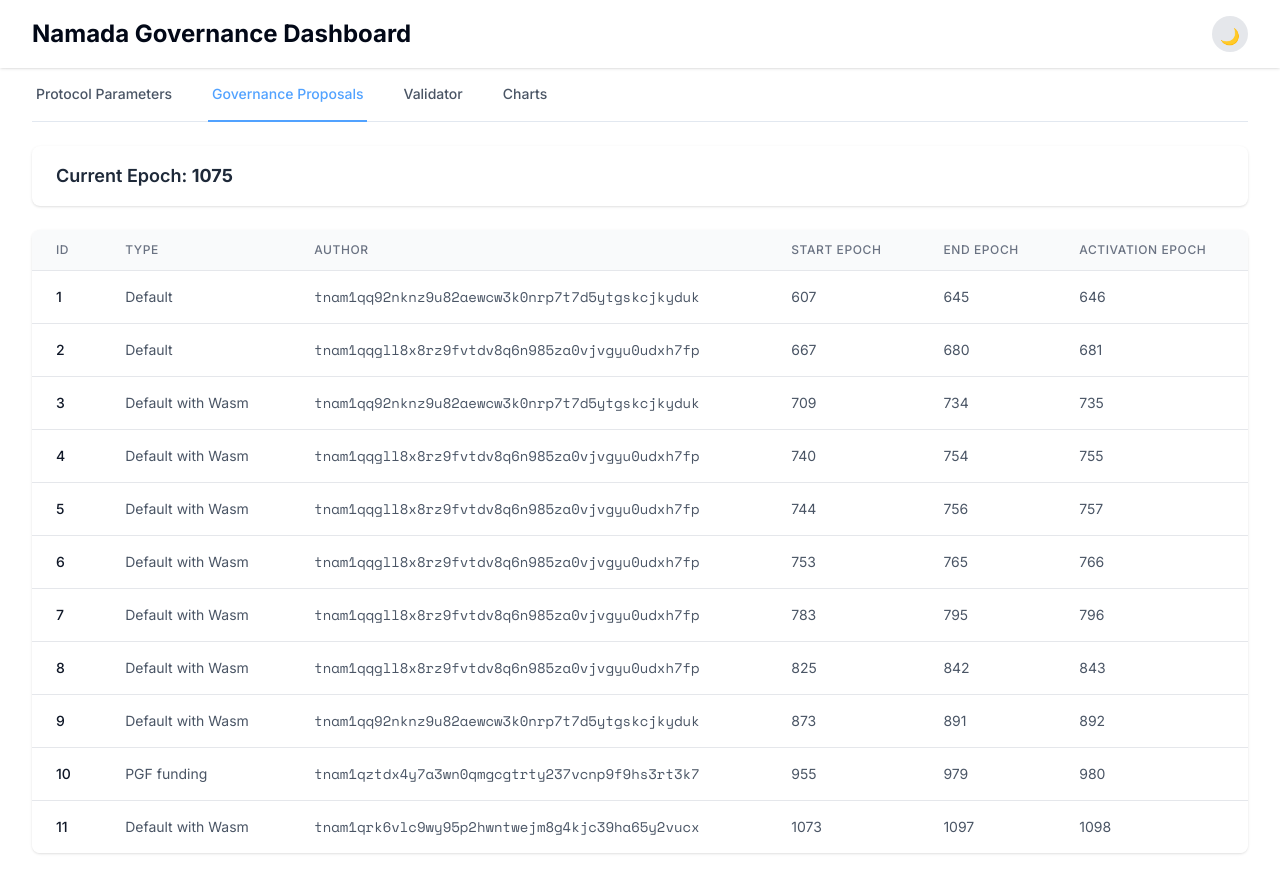
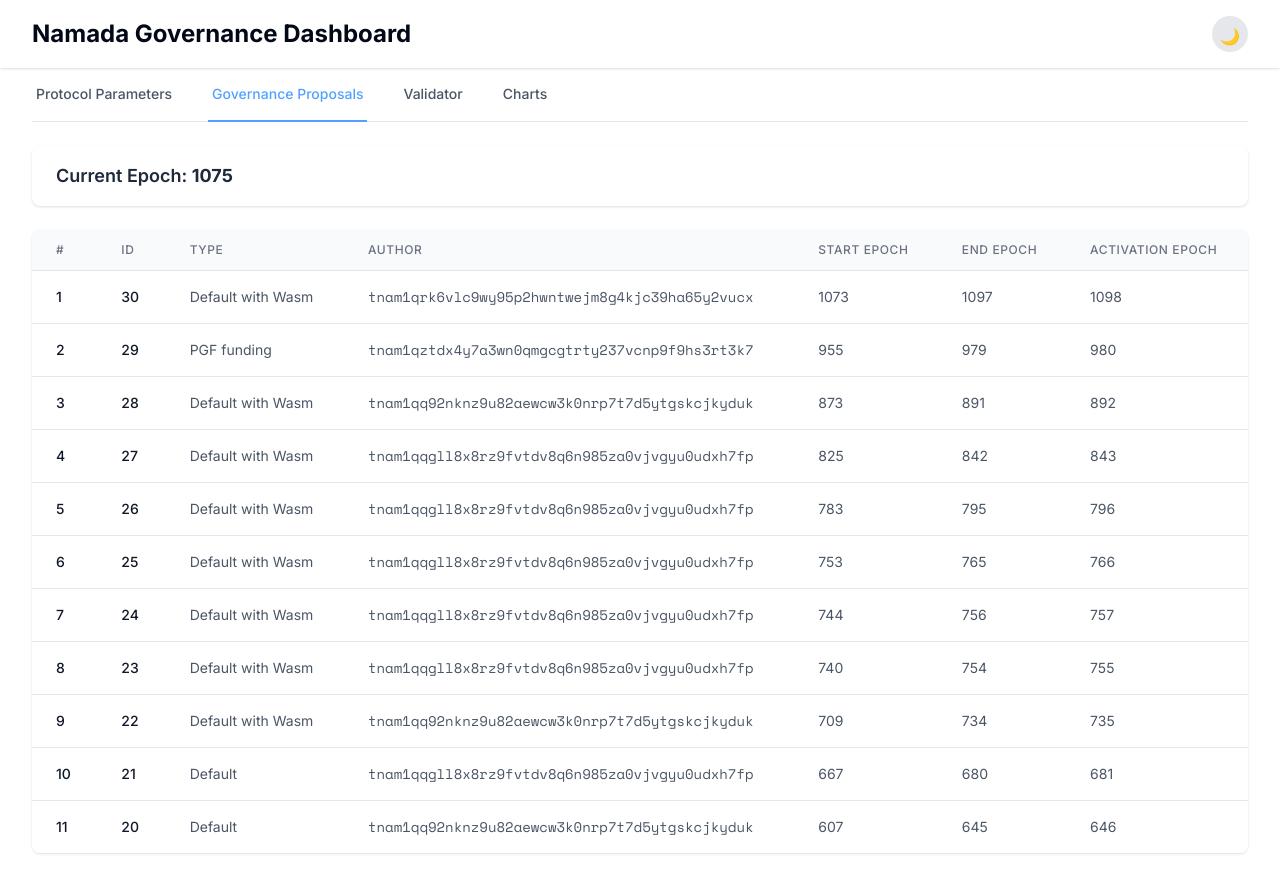
Before and after one commit to onajifortune/Namada, a React (Vite) app: page / in a window 1280 px wide. Both pictures are taken after a click on the button "Governance Proposals". Built offline with nearby package versions, Linux system fonts and the light colour scheme.

Commit message:
Ordered the proposal id

```diff
--- a/src/pages/Home.tsx
+++ b/src/pages/Home.tsx
@@ -631,6 +631,14 @@
                     darkMode ? "text-gray-300" : "text-gray-500"
                   }`}
                 >
+                  {"#"}
+                </th>
+                <th
+                  scope="col"
+                  className={`px-6 py-3 text-left text-xs font-medium uppercase tracking-wider ${
+                    darkMode ? "text-gray-300" : "text-gray-500"
+                  }`}
+                >
                   ID
                 </th>
                 <th
@@ -682,7 +690,8 @@
                   : "bg-white divide-gray-200"
               }`}
             >
-              {data.Proposal.map((proposal: any, index: number) => (
+              {data.Proposal.sort((a: any, b: any) => b.id - a.id).map(
+                (proposal: any, index: number) => (
                   <tr
                     key={proposal.id}
                     className={
@@ -695,6 +704,13 @@
                       }`}
                     >
                       {index + 1}
+                    </td>
+                    <td
+                      className={`px-6 py-4 whitespace-nowrap text-sm font-medium ${
+                        darkMode ? "text-gray-100" : "text-gray-900"
+                      }`}
+                    >
+                      {proposal.id}
                     </td>
                     <td
                       className={`px-6 py-4 whitespace-nowrap text-sm ${
@@ -732,7 +748,8 @@
                       {proposal.Activation_Epoch}
                     </td>
                   </tr>
-              ))}
+                )
+              )}
             </tbody>
           </table>
         </div>
```
Lines whose indentation alone changed are shown as unchanged.
